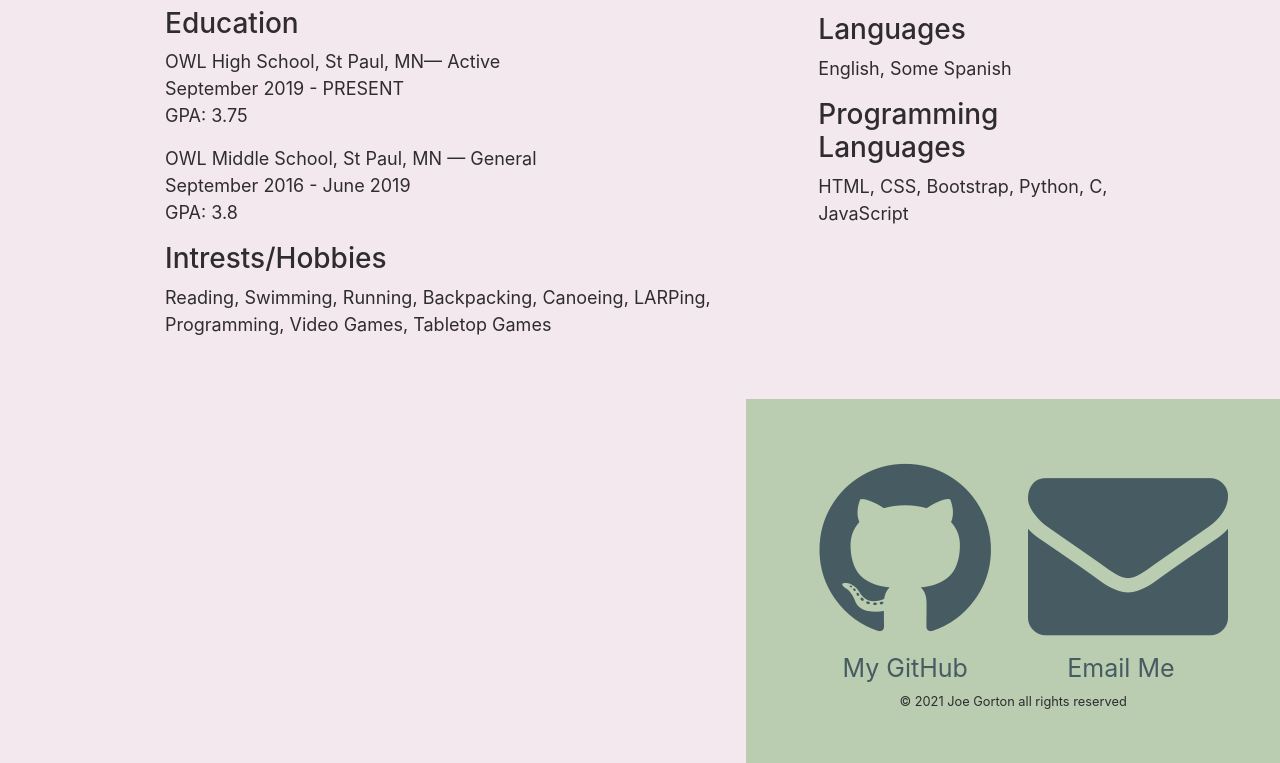
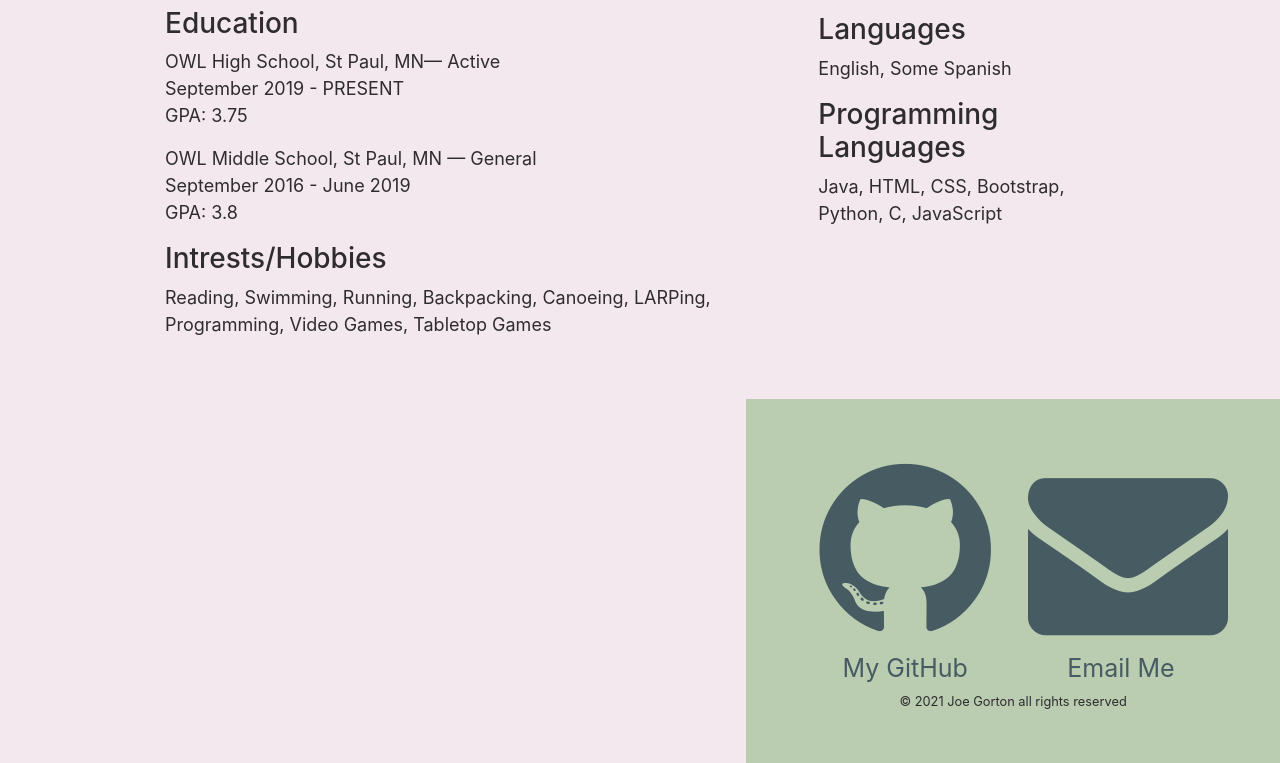
Before and after one commit to JBytesG/Old-Portfolio-Site, a plain HTML site: page resume.html in a window 1280 px wide. Shown: the part 842-1605 px from the top of the page. Drawn offline with nearby package versions, Linux system fonts and the light colour scheme.

Commit message:
Added Java as skill

```diff
--- a/resume.html
+++ b/resume.html
@@ -130,7 +130,7 @@
                         <h3>Programming Languages</h3>
 
                         <p>
-                            HTML, CSS, Bootstrap, Python, C, JavaScript
+                            Java, HTML, CSS, Bootstrap, Python, C, JavaScript
                         </p>
                     </div>
                 </div>
```
